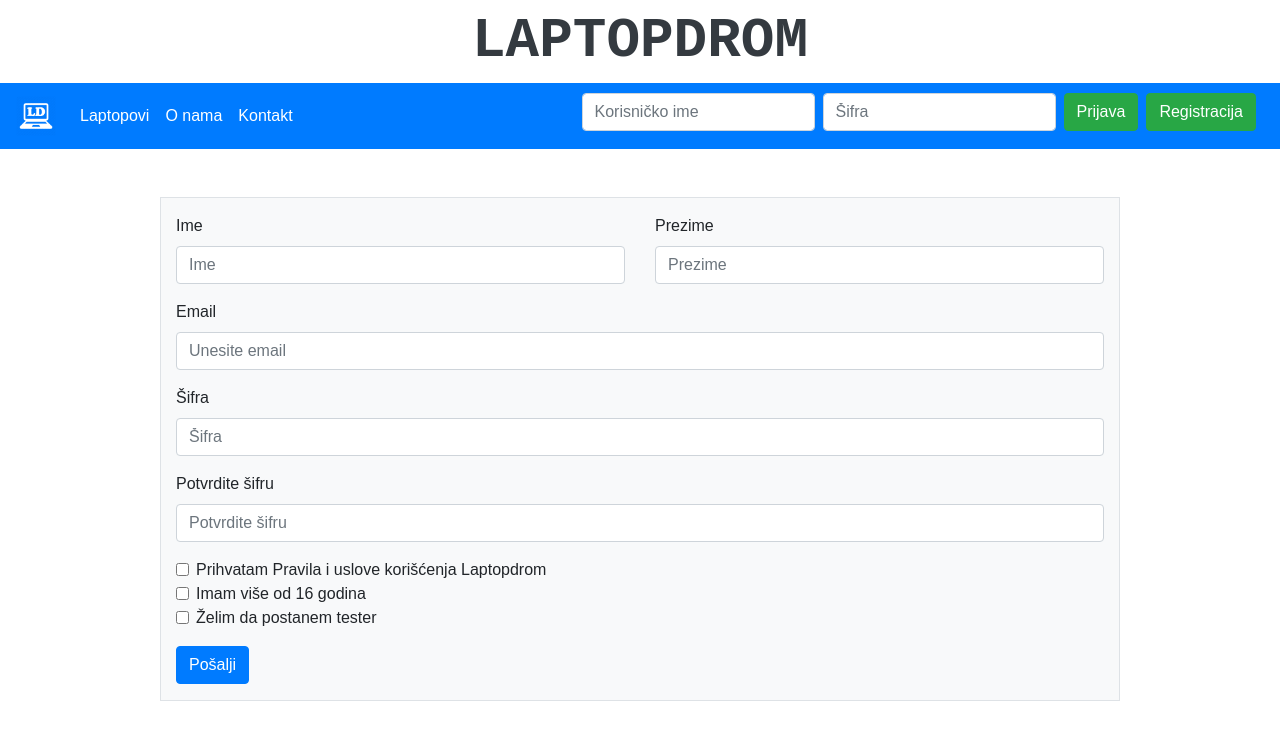
After one commit to radosavb/Laptop-oglasi, a PHP site: page /register.php in a window 1280 px wide. The commit adds this page. Shown: the top 740 px of the page. Run offline with PHP 8.4, Linux system fonts and the light colour scheme.

Commit message:
dodata stranica za registraciju, head

```diff
--- /dev/null
+++ b/head.php
@@ -0,0 +1,8 @@
+<meta charset="UTF-8">
+<meta name="viewport" content="width=device-width, initial-scale=1.0">
+<meta http-equiv="X-UA-Compatible" content="ie=edge">
+<link rel="stylesheet" type="text/css" href="assets/css/style.css">
+<link rel="stylesheet" href="https://stackpath.bootstrapcdn.com/bootstrap/4.3.1/css/bootstrap.min.css" integrity="sha384-ggOyR0iXCbMQv3Xipma34MD+dH/1fQ784/j6cY/iJTQUOhcWr7x9JvoRxT2MZw1T" crossorigin="anonymous">
+<script src="https://code.jquery.com/jquery-3.3.1.slim.min.js" integrity="sha384-q8i/X+965DzO0rT7abK41JStQIAqVgRVzpbzo5smXKp4YfRvH+8abtTE1Pi6jizo" crossorigin="anonymous"></script>
+<script src="https://cdnjs.cloudflare.com/ajax/libs/popper.js/1.14.7/umd/popper.min.js" integrity="sha384-UO2eT0CpHqdSJQ6hJty5KVphtPhzWj9WO1clHTMGa3JDZwrnQq4sF86dIHNDz0W1" crossorigin="anonymous"></script>
+<script src="https://stackpath.bootstrapcdn.com/bootstrap/4.3.1/js/bootstrap.min.js" integrity="sha384-JjSmVgyd0p3pXB1rRibZUAYoIIy6OrQ6VrjIEaFf/nJGzIxFDsf4x0xIM+B07jRM" crossorigin="anonymous"></script>
--- a/header.php
+++ b/header.php
@@ -1,24 +1,9 @@
-<!DOCTYPE html>
-<html>
-
-<head>
-  <meta charset="UTF-8">
-  <meta name="viewport" content="width=device-width, initial-scale=1.0">
-  <meta http-equiv="X-UA-Compatible" content="ie=edge">
-  <link rel="stylesheet" href="assets/css/style.css">
-  <link rel="stylesheet" href="https://stackpath.bootstrapcdn.com/bootstrap/4.3.1/css/bootstrap.min.css" integrity="sha384-ggOyR0iXCbMQv3Xipma34MD+dH/1fQ784/j6cY/iJTQUOhcWr7x9JvoRxT2MZw1T" crossorigin="anonymous">
-  <script src="https://code.jquery.com/jquery-3.3.1.slim.min.js" integrity="sha384-q8i/X+965DzO0rT7abK41JStQIAqVgRVzpbzo5smXKp4YfRvH+8abtTE1Pi6jizo" crossorigin="anonymous"></script>
-  <script src="https://cdnjs.cloudflare.com/ajax/libs/popper.js/1.14.7/umd/popper.min.js" integrity="sha384-UO2eT0CpHqdSJQ6hJty5KVphtPhzWj9WO1clHTMGa3JDZwrnQq4sF86dIHNDz0W1" crossorigin="anonymous"></script>
-  <script src="https://stackpath.bootstrapcdn.com/bootstrap/4.3.1/js/bootstrap.min.js" integrity="sha384-JjSmVgyd0p3pXB1rRibZUAYoIIy6OrQ6VrjIEaFf/nJGzIxFDsf4x0xIM+B07jRM" crossorigin="anonymous"></script>
-  <title>Laptopdrom | specijalizovan sajt za polovne laptopove</title>
-
-</head>
 <header>
   <h1 class="display-4 py-2 text-dark my-0 text-center font-weight-bold">LAPTOPDROM</h1>
 </header>
 
 <nav class="navbar bg-primary navbar-dark navbar-expand-lg sticky-top">
-  <a class="navbar-brand" href="#"><img src="assets\images\logow.png" width="40px"></a>
+  <a class="navbar-brand" href="index.php"><img src="assets\images\logow.png" width="40px"></a>
   <button class="navbar-toggler" type="button" data-toggle="collapse" data-target="#meni">
     <span class="navbar-toggler-icon"></span>
   </button>
@@ -43,7 +28,7 @@
       <input class="form-control mr-2 mb-2" type="text" placeholder="Šifra" name="password">
       <button class="btn btn-success mr-2 mb-2" type="submit">Prijava</button>
       <!-- Registracija treba da vodi na drugu stranicu sa formularom za registraciju - Milos -->
-      <a class="btn btn-success mr-2 mb-2" href="#">Registracija</a>
+      <a class="btn btn-success mr-2 mb-2" href="register.php">Registracija</a>
     </form>
   </ul>
 </nav>
--- /dev/null
+++ b/register.php
@@ -0,0 +1,56 @@
+<!DOCTYPE html>
+
+<head>
+    <?php
+    include_once 'head.php'
+    ?>
+    <title>Laptopdrom | Registracija</title>
+</head>
+
+<body>
+    <?php
+    include_once 'header.php'
+    ?>
+
+    <div id="form" class="container w-75 my-5 bg-light border">
+        <form action="" class="my-3">
+            <div class="row">
+                <div class="col-sm-6">
+                    <label for="ime">Ime</label>
+                    <input type="text" class="form-control" id="ime" name="ime" placeholder="Ime" required="required"></div>
+                <div class="col-sm-6">
+                    <label for="prezime">Prezime</label>
+                    <input type="text" class="form-control" id="prezime" name="prezime" placeholder="Prezime" required="required"></div>
+            </div>
+
+            <div class="form-group">
+                <label class="mt-3" for="email">Email</label>
+                <input type="email" class="form-control" id="email" name="email" placeholder="Unesite email">
+            </div>
+            <div class="form-group">
+                <label for="password">Šifra</label>
+                <input type="password" class="form-control" id="password" name="password" placeholder="Šifra">
+            </div>
+            <div class="form-group">
+                <label for="password_check">Potvrdite šifru</label>
+                <input type="password" class="form-control" id="password_check" name="password_check" placeholder="Potvrdite šifru">
+            </div>
+            <div class="form-check">
+                <input type="checkbox" class="form-check-input" id="uslovi">
+                <label class="form-check-label" for="uslovi" name="uslovi"> Prihvatam Pravila i uslove korišćenja Laptopdrom</label>
+            </div>
+            <div class="form-check">
+                <input type="checkbox" class="form-check-input" id="godine">
+                <label class="form-check-label" for="godine" name="godine"> Imam više od 16 godina</label>
+            </div>
+            <div class="form-check">
+                <input type="checkbox" class="form-check-input" id="tester">
+                <label class="form-check-label" for="tester" name="tester"> Želim da postanem tester</label>
+            </div>
+            <button type="submit" class="btn btn-primary mt-3">Pošalji</button>
+        </form>
+    </div>
+
+</body>
+
+</html>
```
Also changed, not shown: index.php (+17 -3 lines).
